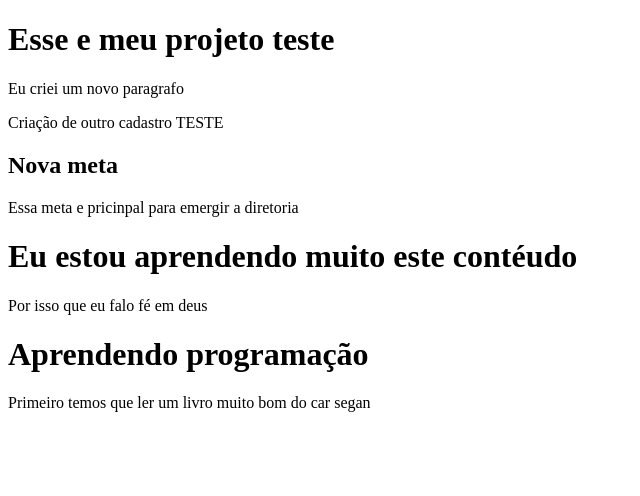
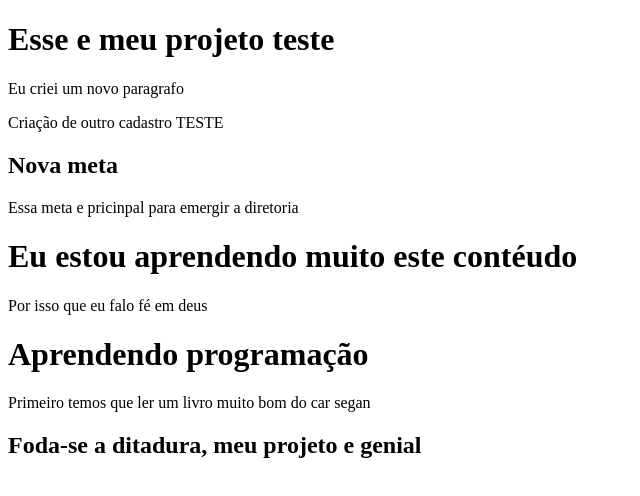
Before and after one commit to vhugo-test/first-project-git-test-, a plain HTML site: page index.html in a window 1280 px wide. Shown: the whole page, without its empty margins (0-640 px from the left). Drawn offline with Linux system fonts and the light colour scheme.

Commit message:
Adicionamos outro sub titulo dentro dele

```diff
--- a/index.html
+++ b/index.html
@@ -15,5 +15,6 @@
     <p>Por isso que eu falo fé em deus</p>
     <h1>Aprendendo programação</h1>
     <p>Primeiro temos que ler um livro muito bom do car segan</p>
+    <h2>Foda-se a ditadura, meu projeto e genial</h2>
 </body>
 </html>
```
